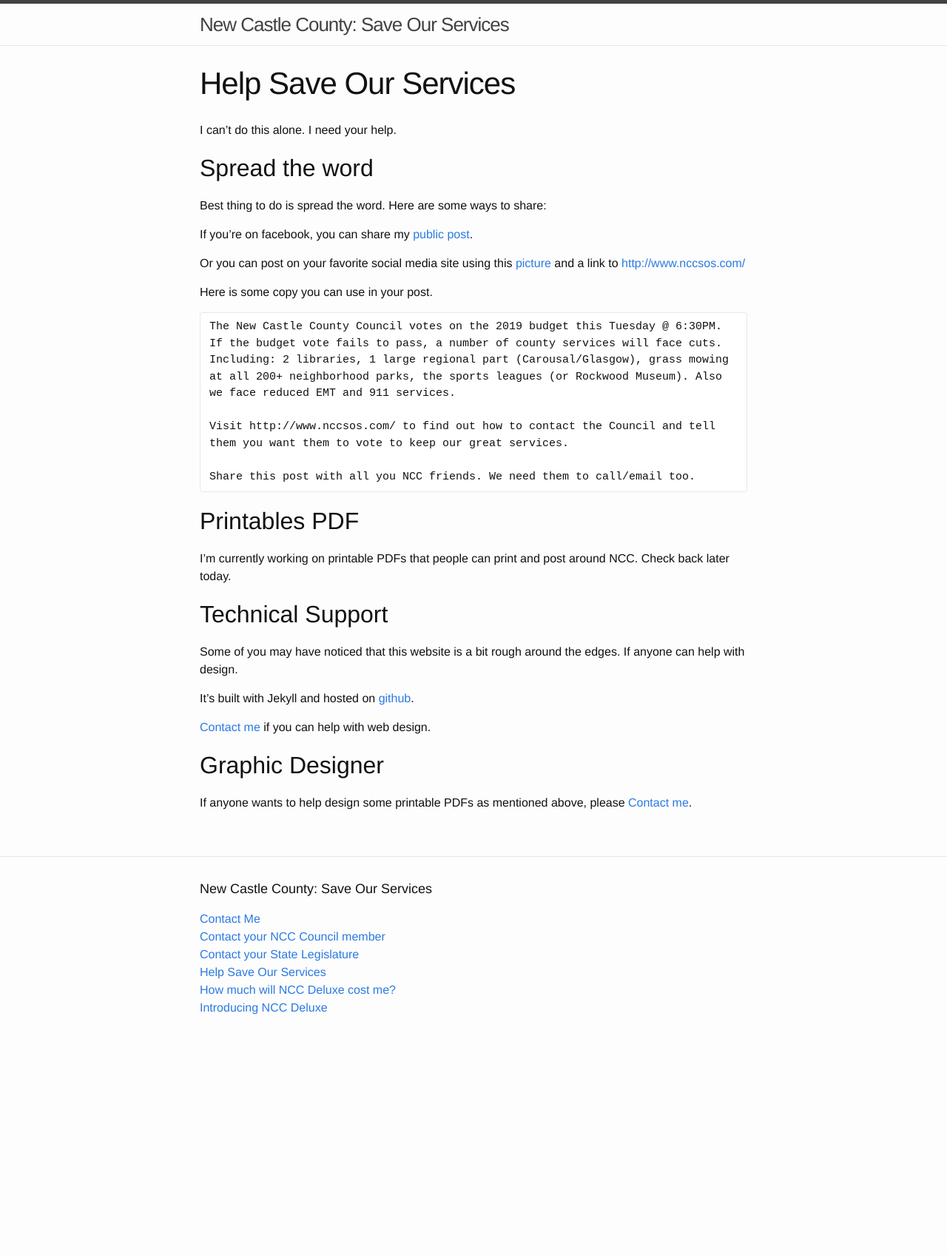
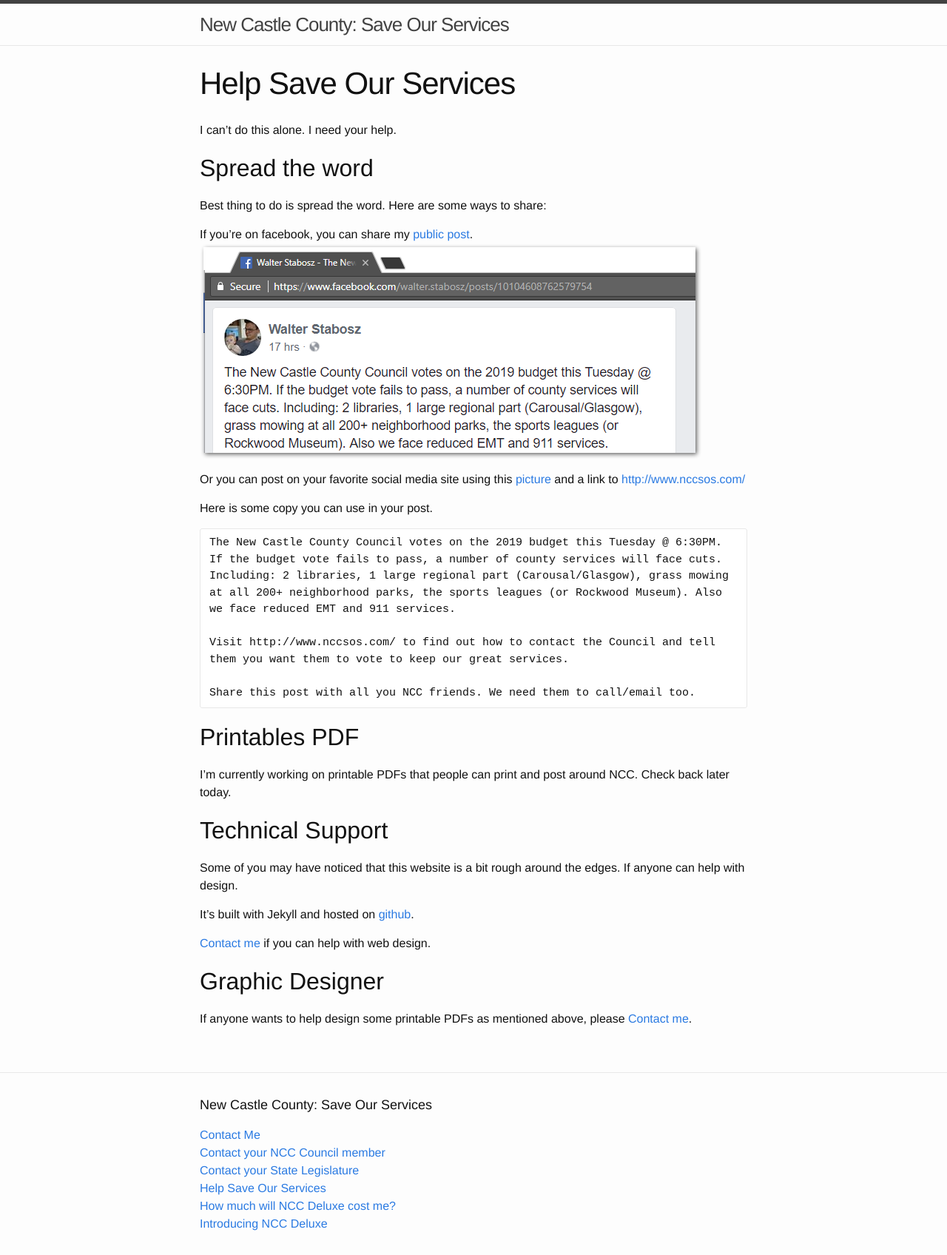
Before and after one commit to wstabosz/nccsos, a Jekyll site: the page built from help-save-our-services.markdown, in a window 1280 px wide. Shown: the whole page at 74% size. Built offline with Jekyll 4.4.1, drawn with Linux system fonts in a browser that asks for light colours; before the commit the page ends 1404 px from its top, so only the background shows below that.

Commit message:
Updated Help Save Our Services

```diff
--- a/help-save-our-services.markdown
+++ b/help-save-our-services.markdown
@@ -9,6 +9,7 @@ I can't do this alone. I need your help.
 Best thing to do is spread the word. Here are some ways to share:
 
 If you're on facebook, you can share my [public post](https://www.facebook.com/walter.stabosz/posts/10104608762579754).
+![facebook-post-to-share.png](/uploads/facebook-post-to-share.png)
 
 Or you can post on your favorite social media site using this [picture](/uploads/would%20you%20rather%20-%20facebook%202.png) and a link to [http://www.nccsos.com/](http://www.nccsos.com/)
 
```
